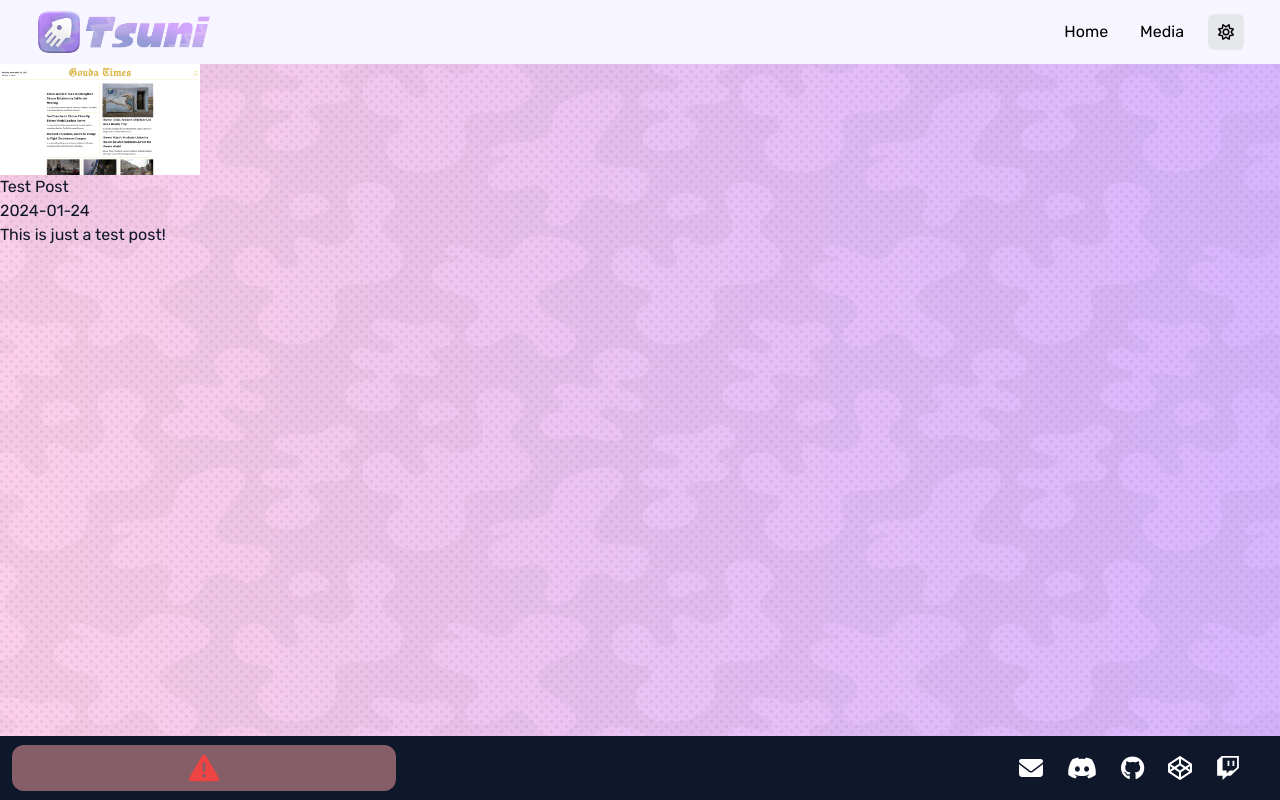
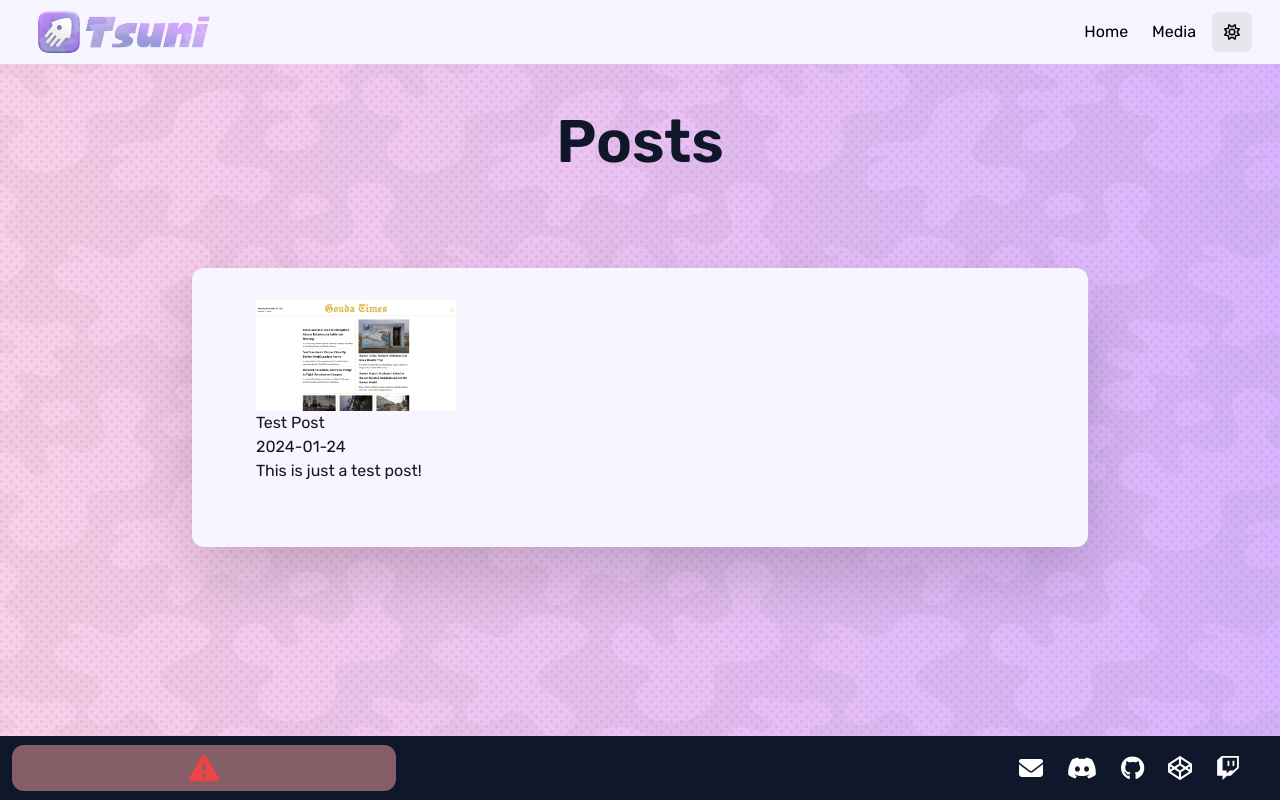
Before and after one commit to TetraTsunami/website, a Next.js app: page /posts in a window 1280 px wide. Built offline with nearby package versions, Linux system fonts and the light colour scheme; no server answers.

Commit message:
Better header, post list layout

```diff
--- a/src/app/posts/[slug]/page.tsx
+++ b/src/app/posts/[slug]/page.tsx
@@ -13,18 +13,16 @@ const PostContent = ({code, frontmatter}: { slug: string, code: string, frontmat
   const Component = React.useMemo(() => getMDXComponent(code), [code])
   const date = new Date(frontmatter.date).toLocaleDateString("en-US", {weekday: "long", year: "numeric", month: "long", day: "numeric"})
   return (
-    <article className="mt-16">
-      <header className="container mx-auto mb-8 max-w-[130]">
+    <article className="mt-16 flex flex-col items-stretch">
+      <header className="mb-8">
         <h1 className="text-center text-6xl font-semibold">{frontmatter.title}</h1>
       </header>
-      <div className="relative mt-32 bg-bkg/70">
-        <div className="container prose prose-slate relative -top-16 mx-auto max-w-3xl rounded-xl bg-bkg p-4 shadow-i-lg transition-colors dark:prose-invert prose-code:font-[var(--font-neon)] sm:px-8">
-          <div className="mb-8 flex justify-between">
-            <p className="m-0 text-sm">{date}</p>
-            <span className="mx-4 h-0 grow self-center border-b-2 border-b-accent" />
-          </div>
-          <Component />
+      <div className="prose prose-slate relative -top-16 mx-auto mt-32 min-w-[56rem] rounded-xl bg-bkg p-4 shadow-i-lg transition-colors dark:prose-invert prose-code:font-[var(--font-neon)] sm:px-16 sm:py-8">
+        <div className="mb-8 flex justify-between">
+        <p className="m-0 text-sm">{date}</p>
+        <span className="mx-4 h-0 grow self-center border-b-2 border-b-accent" />
         </div>
+        <Component />
       </div>
     </article>
   )
--- a/src/app/posts/layout.tsx
+++ b/src/app/posts/layout.tsx
@@ -4,7 +4,7 @@ export default function PostLayout({
   children: React.ReactNode;
 }) {
   return (
-        <div style={{paddingTop: "4rem", minHeight: "calc(100vh - 4rem)", position: "relative"}}>
+      <div className="relative pt-12" style={{minHeight: "calc(100vh - 4rem)"}}>
           {children}
       </div>
   );
--- a/src/app/posts/page.tsx
+++ b/src/app/posts/page.tsx
@@ -4,7 +4,7 @@ import Link from "next/link"
 
 const PostPreview = (data: PostData & { slug: string } ) => {
   return (
-    <Link href={`/posts/${data.slug}`}>
+    <Link href={`/posts/${data.slug}`} className="block">
       <Image src={data.excerptImageUrl} alt={data.excerptImageAlt} width={200} height={200} />
       <h2>{data.title}</h2>
       <p>{data.date}</p>
@@ -16,10 +16,17 @@ const PostPreview = (data: PostData & { slug: string } ) => {
 export default function AllPosts() {
   const posts = getAllPostData()
   return (
-    <div>
-      {posts.map((post) => (
-        <PostPreview key={post.slug} {...post} />
-      ))}
-    </div>
+    <main className="mx-auto mt-16 flex max-w-[56rem] flex-col items-stretch">
+      <header className="mb-8">
+        <h1 className="text-center text-6xl font-semibold">Posts</h1>
+      </header>
+      <div className="transition-color w relative -top-16 mt-32 box-content rounded-xl bg-bkg p-4 shadow-i-lg sm:px-16 sm:py-8">
+        <div className="mb-8 flex justify-between">
+          {posts.map((post) => (
+            <PostPreview key={post.slug} {...post} />
+          ))}
+        </div>
+      </div>
+    </main>
   )
 }
--- a/src/components/DarkToggle.tsx
+++ b/src/components/DarkToggle.tsx
@@ -20,7 +20,7 @@ export default function DarkToggle() {
 
     return (
         <button
-            className="mx-2 flex h-9 w-9 items-center justify-center rounded-md bg-gray-200 px-2 text-black outline-2 outline-violet-400 transition-colors hover:outline dark:bg-gray-700 dark:text-white"
+            className="flex aspect-square h-10 items-center justify-center rounded-md bg-gray-200 p-2 text-black outline-2 outline-violet-400 transition-colors hover:outline dark:bg-gray-700 dark:text-white"
             onClick={toggleDark}
         >
             <FontAwesomeIcon icon={isDark ? faMoon : faSun} />
--- a/src/components/NowPlayingIcon.tsx
+++ b/src/components/NowPlayingIcon.tsx
@@ -35,7 +35,7 @@ export default function NowPlayingIcon() {
     return (
         <FontAwesomeIcon
             icon={faPlay}
-            className="mx-2 inline animate-pulse text-violet-400"
+            className="inline animate-pulse text-violet-400"
         />
     );
 }
--- a/src/layouts/Header.tsx
+++ b/src/layouts/Header.tsx
@@ -19,12 +19,14 @@ function PageLink({
     const isActive = usePathname() === href;
 
     return (
-        <Link href={href} className={`hover:bg-gray-300 dark:hover:bg-gray-600 h-9 p-2 rounded-md transition-colors ${
-            isActive ? "bg-gray-400/25" : ""
+        <li>
+            <Link href={href} className={`h-10 flex gap-2 items-center hover:bg-gray-300 dark:hover:bg-gray-600 px-2 rounded-md transition-colors ${
+                isActive ? "bg-gray-200 dark:bg-gray-700" : ""
             }`} passHref>
                 {children}
                 {name}
             </Link>
+        </li>
     );
 }
 
@@ -50,7 +52,7 @@ export default function Header() {
 
     return (
         <header className="fixed left-0 right-0 top-0 bg-bkg px-3 py-2 text-white backdrop-blur-md">
-            <div className="container mx-auto flex flex-row flex-wrap items-center justify-between px-4 pt-0 text-black sm:flex-nowrap dark:text-white">
+            <div className="container mx-auto flex flex-row flex-wrap items-center justify-between gap-2 px-4 pt-0 text-black sm:flex-nowrap dark:text-white">
                 <div className="h-full p-0">
                     <Link href="/" passHref>
                         <Image
@@ -63,15 +65,11 @@ export default function Header() {
                 </div>
                 <div className="flex-grow" />
                 <nav>
-                    <ul className="flex flex-row items-center justify-around">
-                        <li className="m-2">
+                    <ul className="flex h-10 flex-row items-center justify-around gap-2">
                         <PageLink name="Home" href="/" />
-                        </li>
-                        <li className="m-2 w-max">
                         <PageLink name="Media" href="/media">
                             <NowPlayingIcon />
                         </PageLink>
-                        </li>
                     </ul>
                 </nav>
                 <DarkToggle />
```
Also changed, not shown: package.json (+18 -18 lines), 1 other file (tests, documents, lock files or other folders). Lines whose indentation alone changed are shown as unchanged.
